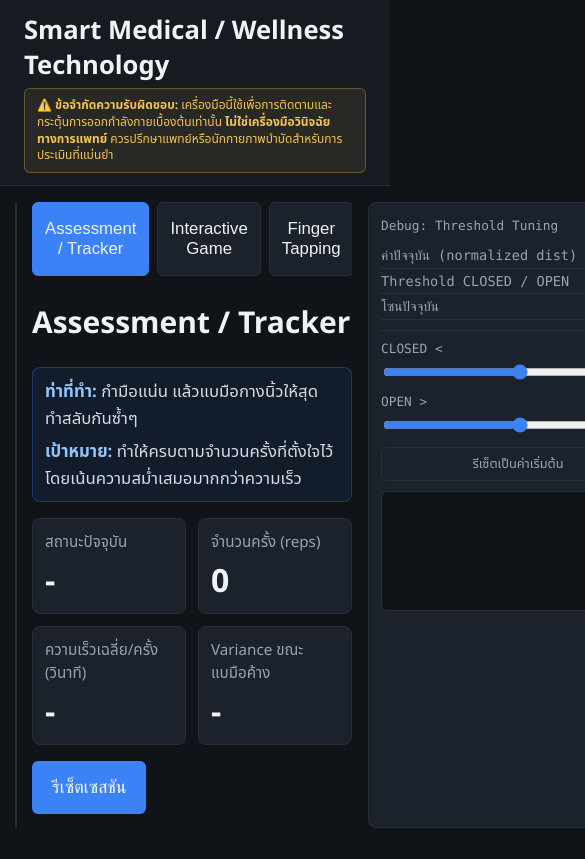
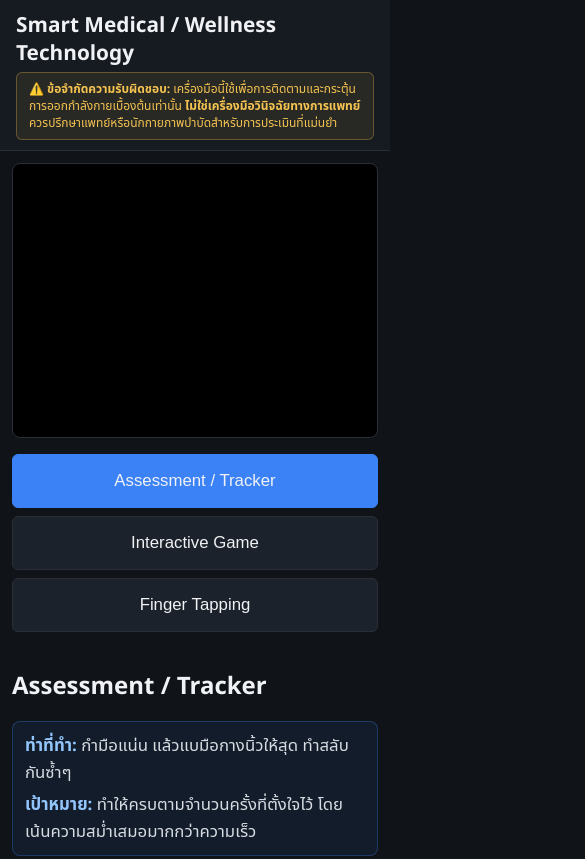
Before and after one commit to pasunim/DT-508-Smart-Medical-or-Wellness-Technology, a plain HTML site: page index.html in a window 390 px wide. Shown: the top 859 px of the page, 585 px wide, since content can reach past the window. Drawn offline with Linux system fonts and the light colour scheme; a script that the page names is missing.

Commit message:
Rebalance layout: move debug panel under content, add responsive breakpoints
Debug threshold-tuning panel now sits below each mode panel in the content
column instead of a separate third column, fixing the visual imbalance at
1920x1080. Adds tablet/mobile breakpoints so the layout stacks and scrolls
naturally below desktop widths instead of relying on a fixed viewport fit.

Co-Authored-By: Claude Sonnet 5 <noreply@anthropic.com>

```diff
--- a/style.css
+++ b/style.css
@@ -50,7 +50,7 @@ main {
 }
 
 .camera-pane {
-  flex: 1 1 45%;
+  flex: 1 1 55%;
   min-width: 0;
   height: 100%;
   display: flex;
@@ -70,13 +70,14 @@ main {
 }
 
 .debug-pane {
-  flex: 0 0 300px;
-  height: 100%;
+  flex: 0 1 auto;
+  min-height: 0;
   overflow-y: auto;
   background: #1c222b;
   border: 1px solid #2a2f37;
   border-radius: 8px;
   padding: 12px;
+  margin-top: 16px;
   font-family: "SF Mono", "Consolas", monospace;
 }
 
@@ -182,10 +183,16 @@ main {
 }
 
 .content-pane {
-  flex: 1 1 35%;
+  flex: 1 1 45%;
   min-width: 320px;
   height: 100%;
   overflow-y: auto;
+  display: flex;
+  flex-direction: column;
+}
+
+.panel {
+  flex: 0 0 auto;
 }
 
 .mode-switch {
@@ -290,3 +297,62 @@ main {
   font-size: 1.2rem;
   color: #4ade80;
 }
+
+/* ===== Responsive ===== */
+
+/* จอเล็กกว่า desktop (แท็บเล็ต แนวตั้ง/แนวนอน): เรียง camera กับ content ซ้อนกันแทนเคียงข้าง
+   และปลดล็อก overflow เพราะพื้นที่ไม่พอให้ทุกอย่างพอดีจอเดียวแบบ 1920x1080 อีกต่อไป */
+@media (max-width: 1024px) {
+  body {
+    overflow: auto;
+    height: auto;
+    min-height: 100%;
+  }
+
+  main {
+    flex-direction: column;
+    padding: 12px;
+  }
+
+  .camera-pane {
+    flex: 0 0 auto;
+    height: auto;
+  }
+
+  .output-canvas {
+    height: auto;
+    aspect-ratio: 4 / 3;
+  }
+
+  .content-pane {
+    height: auto;
+    overflow-y: visible;
+  }
+}
+
+/* จอมือถือ: ลดขนาดตัวอักษร/ปุ่ม และให้ stat-grid เรียงคอลัมน์เดียว */
+@media (max-width: 600px) {
+  body {
+    font-size: 16px;
+  }
+
+  header {
+    padding: 10px 16px;
+  }
+
+  header h1 {
+    font-size: 1.3rem;
+  }
+
+  .mode-switch {
+    flex-direction: column;
+  }
+
+  .stat-grid {
+    grid-template-columns: 1fr;
+  }
+
+  .controls button {
+    width: 100%;
+  }
+}
```
Also changed, not shown: index.html (+1 -1 lines), 1 other file.
